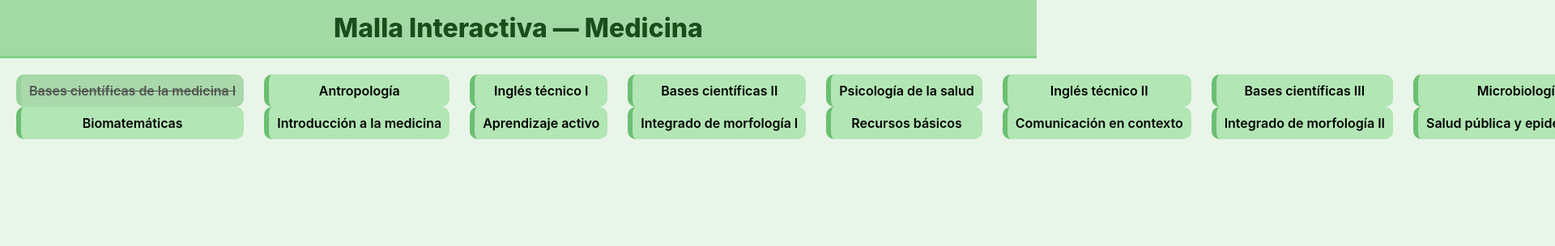
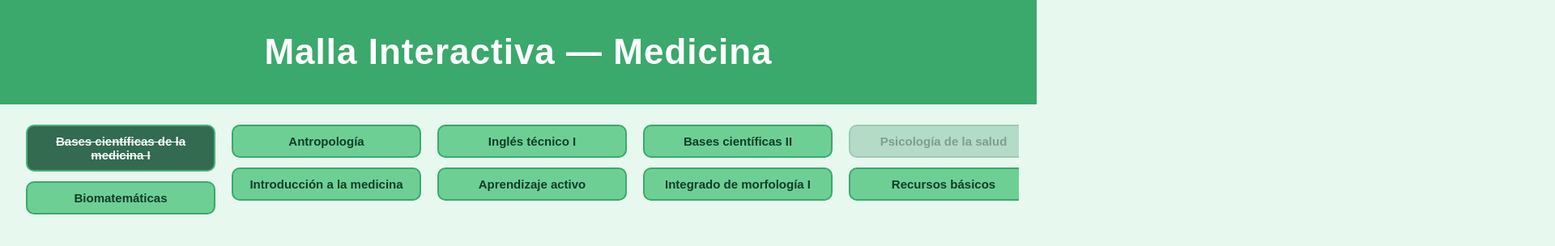
Before and after one commit to Pollyph/Malla-Medicina-U-Autonoma, a plain HTML site: page index.html in a window 1280 px wide. Both pictures are taken after a click on the element "Bases científicas de la medicina I". Shown: the top 304 px of the page at 81% size, 1920 px wide, since content can reach past the window. Drawn offline with Linux system fonts and the light colour scheme.

Commit message:
Update styles.css

```diff
--- a/styles.css
+++ b/styles.css
@@ -1,113 +1,103 @@
-/* FUENTE BONITA */
-body {
-  font-family: "Inter", sans-serif;
-  background: #e9f5e9; /* verde muy claro */
-  margin: 0;
-  overflow-x: auto;
-  overflow-y: hidden; /* evita scroll vertical */
+/* ------------------------------ */
+/*   ESTILOS VERDE SUCULENTA      */
+/* ------------------------------ */
+
+:root {
+  --verde-sucu: #3ba86c;
+  --verde-sucu-oscuro: #2e8052;
+  --verde-sucu-claro: #6ecf95;
+  --fondo: #e7f8ef;
+  --texto: #0f3d27;
+  --aprobado: #1f5c3e;
+  --bloqueado: #9fcfb4;
+  --font: "Poppins", sans-serif;
 }
 
-/* HEADER */
+body {
+  margin: 0;
+  background: var(--fondo);
+  font-family: var(--font);
+  color: var(--texto);
+  overflow: hidden;
+}
+
 .site-header {
   text-align: center;
-  padding: 15px;
-  background: #a3d9a5; /* verde suculenta */
-  border-bottom: 3px solid #7fcf84;
+  padding: 10px;
+  background: var(--verde-sucu);
+  color: white;
+  font-size: 22px;
+  font-weight: 600;
+  letter-spacing: 1px;
 }
 
-h1 {
-  margin: 0;
-  color: #1b4d1b;
-  font-weight: 800;
+/* ------------------------------- */
+/*   GRID HORIZONTAL SIN SCROLL    */
+/* ------------------------------- */
+
+main {
+  height: calc(100vh - 70px);
+  display: flex;
+  justify-content: center;
+  align-items: center;
 }
 
-.controls {
-  margin-top: 10px;
+.malla-grid {
+  display: flex;
+  flex-direction: row;
+  gap: 20px;
+  padding: 10px;
+  width: 95vw;
+  height: 85vh;
+  overflow: hidden;
 }
 
-.btn {
-  padding: 8px 14px;
-  border: none;
-  background: #6bbf72;
-  color: white;
-  border-radius: 6px;
+.columna {
+  display: flex;
+  flex-direction: column;
+  gap: 12px;
+}
+
+/* ------------------------------- */
+/*           RAMOS                 */
+/* ------------------------------- */
+
+.ramo {
+  padding: 10px;
+  width: 210px;
+  text-align: center;
+  font-size: 15px;
+  background: var(--verde-sucu-claro);
+  border-radius: 10px;
+  border: 2px solid var(--verde-sucu);
   cursor: pointer;
+  transition: 0.25s;
   font-weight: 600;
 }
 
-.btn:hover {
-  background: #5aad63;
-}
-
-.btn.outline {
-  background: transparent;
-  border: 2px solid #6bbf72;
-  color: #1b4d1b;
-}
-
-.btn.outline:hover {
-  background: #6bbf72;
+.ramo:hover {
+  transform: scale(1.04);
+  background: var(--verde-sucu);
   color: white;
 }
 
-/* === MALLA === */
-
-/* Contenedor horizontal */
-.malla-grid {
-  display: flex;
-  gap: 25px;
-  padding: 20px;
-  width: max-content;
+/* Bloqueado */
+.ramo.bloqueado {
+  background: var(--bloqueado);
+  border: 2px solid #7fb99b;
+  color: #577868;
+  cursor: not-allowed;
+  opacity: 0.7;
 }
 
-/* Cada semestre como una columna */
-.semestre {
-  display: flex;
-  flex-direction: column;
-  gap: 12px;
-  padding: 10px;
-  background: #c5e9c7; /* verde pastel */
-  border-radius: 12px;
-  border: 2px solid #9ddfa0;
-  min-width: 220px;
+.ramo.bloqueado:hover {
+  transform: none;
 }
 
-.semestre h2 {
-  text-align: center;
-  color: #1a5a1a;
-  font-size: 18px;
-  margin: 0;
-  font-weight: 700;
+/* Aprobado */
+.ramo.aprobado {
+  background: var(--aprobado);
+  color: white;
+  text-decoration: line-through;
+  opacity: 0.9;
 }
-
-/* Estilo de cada ramo */
-.ramo {
-  padding: 10px;
-  border-radius: 10px;
-  cursor: pointer;
-  font-weight: 600;
-  text-align: center;
-  background: #b2e6b4; /* verde suave */
-  border-left: 6px solid #6bbf72;
-  transition: 0.25s;
-}
-
-.ramo:hover {
-  background: #9fdaa1;
-  transform: scale(1.05);
-}
-
-/* Ramo aprobado → tachado + verde apagado */
-.aprobado {
-  background: #88c98b !important;
-  text-decoration: line-through;
-  opacity: 0.65;
-}
-
-/* Footer */
-.site-footer {
-  text-align: center;
-  padding: 15px;
-  background: #a3d9a5;
-  border-top: 3px solid #7fcf84;
-}
```
